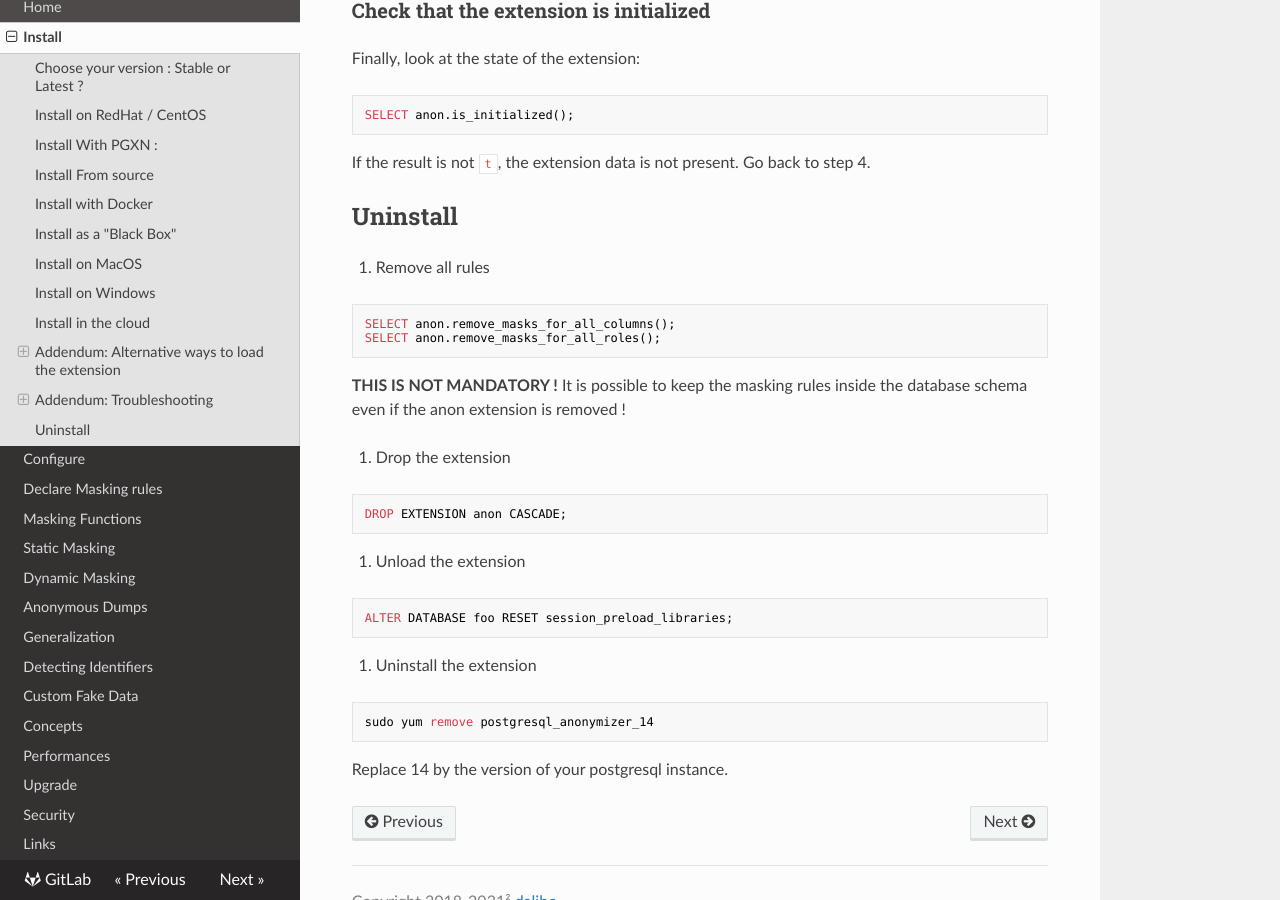
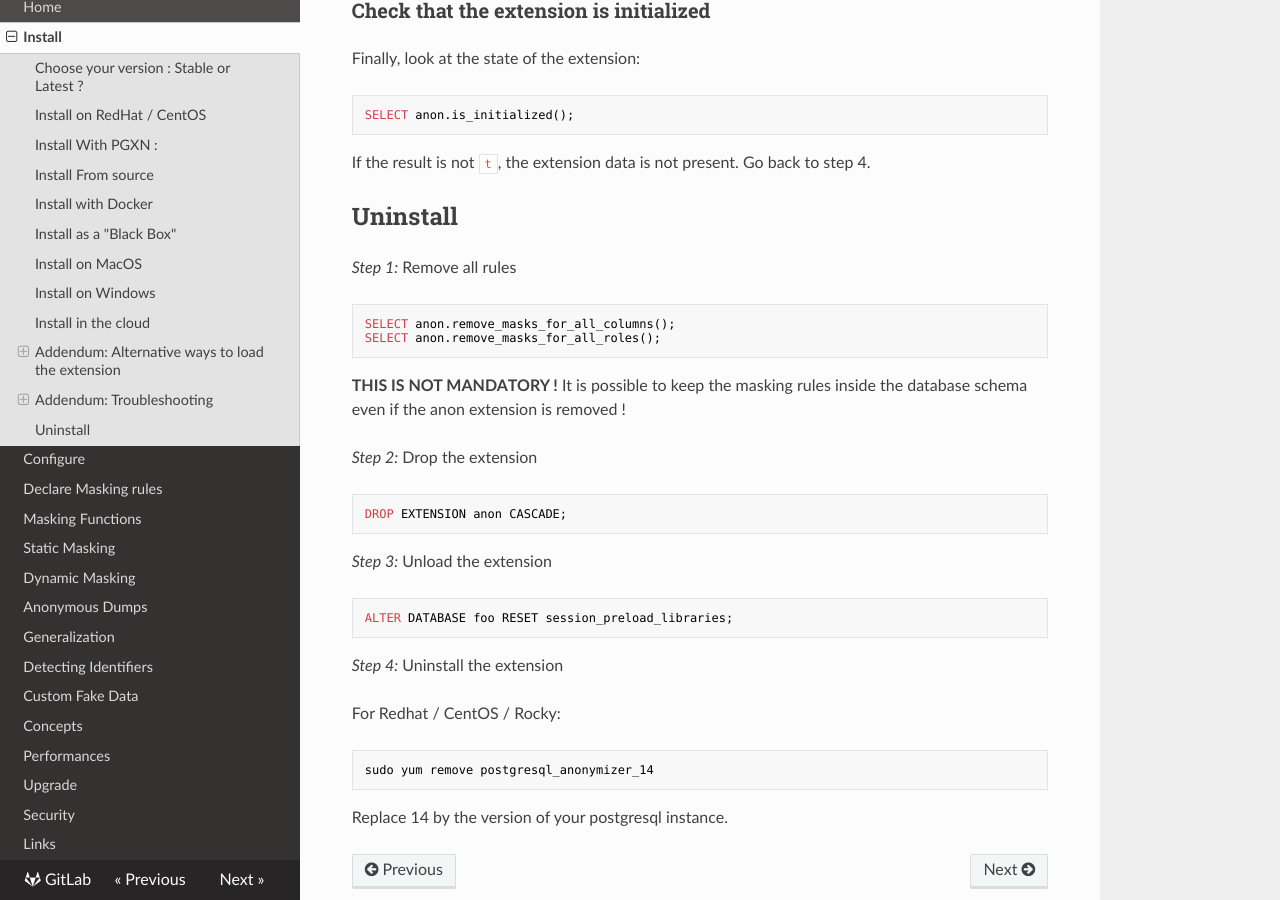
Before and after one commit to neondatabase/postgresql_anonymizer, an MkDocs documentation site: the page built from docs/INSTALL.md, in a window 1280 px wide and 900 px high, scrolled down 7862 px. Built offline with MkDocs 1.6.1, drawn with Linux system fonts in a browser that asks for light colours; nearby versions of some CDN libraries.

````diff
--- a/docs/INSTALL.md
+++ b/docs/INSTALL.md
@@ -461,7 +461,7 @@ Go back to step 4.
 Uninstall
 -------------------------------------------------------------------------------
 
-1. Remove all rules
+_Step 1:_ Remove all rules
 
 ```sql
 SELECT anon.remove_masks_for_all_columns();
@@ -471,13 +471,13 @@ SELECT anon.remove_masks_for_all_roles();
 **THIS IS NOT MANDATORY !**  It is possible to keep the masking rules inside
 the database schema even if the anon extension is removed !
 
-2. Drop the extension
+_Step 2:_ Drop the extension
 
 ```sql
 DROP EXTENSION anon CASCADE;
 ```
 
-3. Unload the extension
+_Step 3:_ Unload the extension
 
 
 ```sql
@@ -485,9 +485,11 @@ ALTER DATABASE foo RESET session_preload_libraries;
 ```
 
 
-4. Uninstall the extension
+_Step 4:_ Uninstall the extension
 
-```
+For Redhat / CentOS / Rocky:
+
+```console
 sudo yum remove postgresql_anonymizer_14
 ```
 
````
